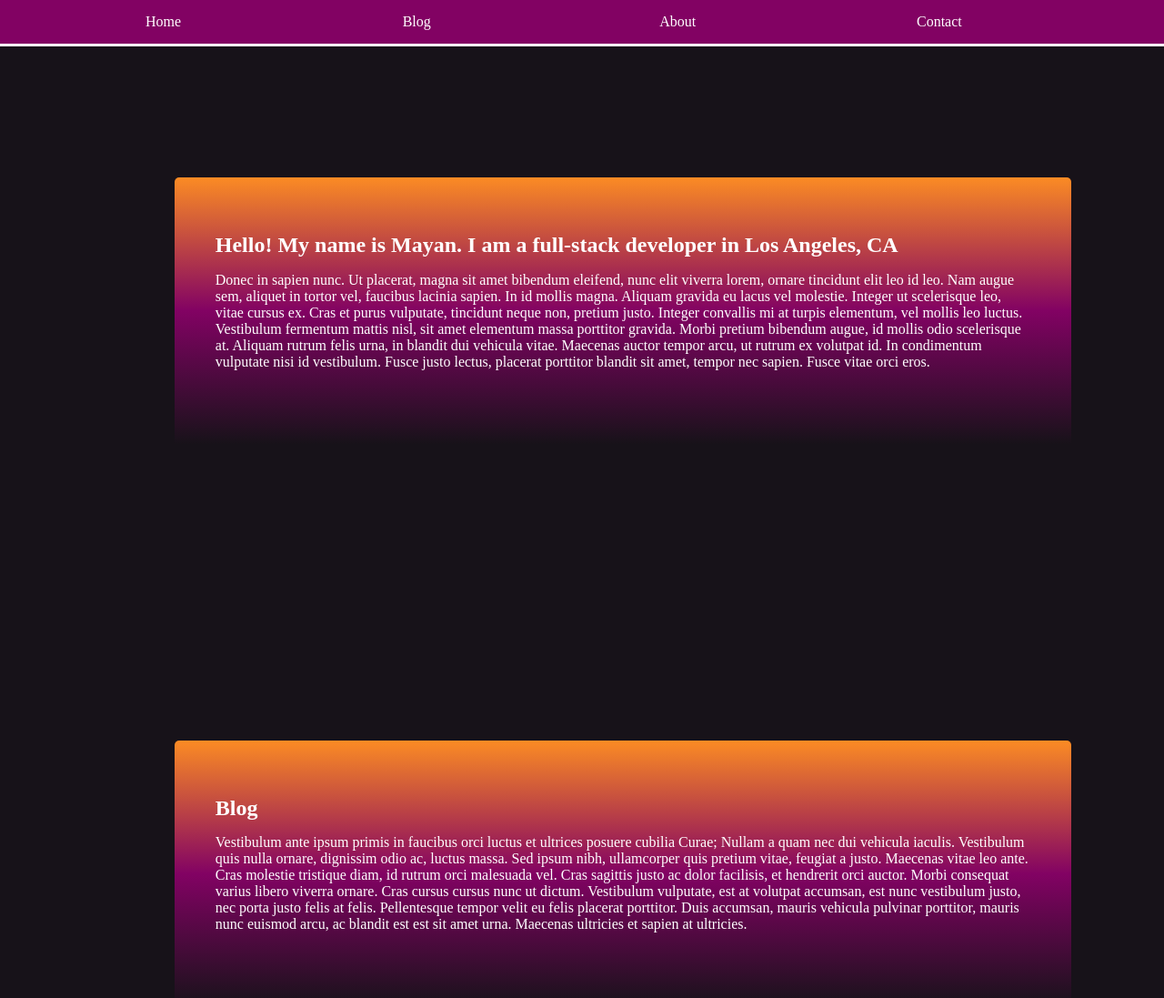
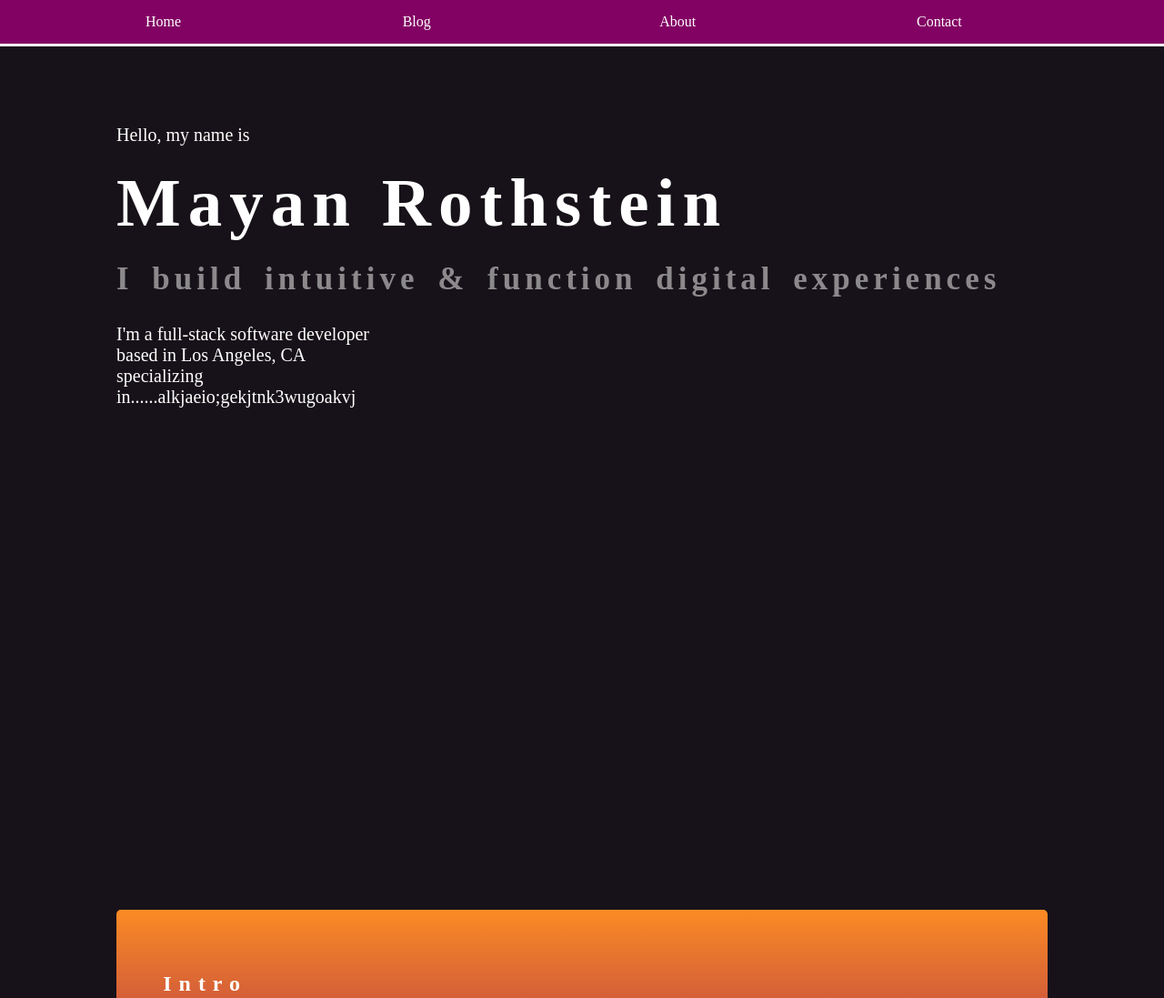
Before and after one commit to Mayanr/portfolio, a Gatsby site: page / in a window 1280 px wide. Shown: the top 1097 px of the page at 91% size. Built offline with nearby package versions, Linux system fonts and the light colour scheme; Gatsby itself is replaced by a stand-in of ours; a web font is replaced by a local one.

Commit message:
header section: some content added and styled

```diff
--- a/src/components/footer.js
+++ b/src/components/footer.js
@@ -4,7 +4,8 @@ import React from "react"
 const Footer = () => {
     return (
         <footer>
-            <p> Created by Mayan Rothstein,  {'\u00A9'} 2019</p>
+            <p>Designed & build by Mayan Rothstein  <br/>
+            {'\u00A9'} 2019</p>
         </footer>
     )
 }
--- a/src/pages/contact.js
+++ b/src/pages/contact.js
@@ -12,7 +12,6 @@ const Contact = () => {
 
             Sed mattis hendrerit libero sodales fermentum. Pellentesque habitant morbi tristique senectus et netus et malesuada fames ac turpis egestas. Morbi pulvinar risus at mauris ornare, quis finibus nisi molestie. Aenean velit nulla, tincidunt id leo ut, lacinia fermentum diam. Nullam luctus auctor consequat. Integer id dignissim ligula, sit amet pulvinar massa. Cras rhoncus magna eget nunc pellentesque venenatis. Phasellus fermentum dolor a nunc gravida porta. Sed vel purus turpis. Sed laoreet nisi tincidunt placerat aliquam.
 
-            Suspendisse potenti. Vestibulum vitae ultricies libero. Nullam sagittis quam ut ex elementum bibendum a vel ex. Class aptent taciti sociosqu ad litora torquent per conubia nostra, per inceptos himenaeos. Nulla facilisi. Fusce commodo enim in commodo condimentum. Donec justo odio, tempor nec condimentum sollicitudin, sagittis eget metus. Vestibulum metus tortor, venenatis eu nibh at, sollicitudin pellentesque enim. Fusce eu sem sagittis, pellentesque tortor in, feugiat massa. Phasellus iaculis feugiat sem, vel fermentum nibh rutrum vel. Pellentesque vel semper dui. Vestibulum euismod hendrerit turpis, quis finibus nunc tristique id. Proin in rutrum ipsum, egestas rutrum ligula. In non euismod metus, quis euismod orci. Quisque vehicula vehicula lorem.
             </p>
         </div>
     )
--- a/src/pages/index.js
+++ b/src/pages/index.js
@@ -15,6 +15,13 @@ class IndexPage extends Component {
     render(){
         return (
             <Layout>
+            <div id="mainTitle">
+                <p>Hello, my name is</p>
+                <h1>Mayan Rothstein</h1>
+                <h2>I build intuitive & function digital experiences</h2>
+                <p>I'm a full-stack software developer based in Los Angeles, CA specializing in......alkjaeio;gekjtnk3wugoakvj</p>
+            </div>
+
             <div id="introsection" className="section" >
                 <div className="innerBox">
                     <Intro />
--- a/src/pages/intro.js
+++ b/src/pages/intro.js
@@ -5,8 +5,9 @@ import { Link } from "gatsby";
 const Intro = () => {
     return (
         <div>
-            <h1>Hello! My name is Mayan. I am a full-stack developer in Los Angeles, CA</h1>
+            <h1>Intro</h1>
             <p>
+            Hello! My name is Mayan. I am a full-stack developer in Los Angeles, CA
             Donec in sapien nunc. Ut placerat, magna sit amet bibendum eleifend, nunc elit viverra lorem, ornare tincidunt elit leo id leo. Nam augue sem, aliquet in tortor vel, faucibus lacinia sapien. In id mollis magna. Aliquam gravida eu lacus vel molestie. Integer ut scelerisque leo, vitae cursus ex. Cras et purus vulputate, tincidunt neque non, pretium justo. Integer convallis mi at turpis elementum, vel mollis leo luctus. Vestibulum fermentum mattis nisl, sit amet elementum massa porttitor gravida. Morbi pretium bibendum augue, id mollis odio scelerisque at. Aliquam rutrum felis urna, in blandit dui vehicula vitae. Maecenas auctor tempor arcu, ut rutrum ex volutpat id. In condimentum vulputate nisi id vestibulum. Fusce justo lectus, placerat porttitor blandit sit amet, tempor nec sapien. Fusce vitae orci eros.
             </p>
             {/* <p> Need a developer? <a href="/contact">Contact Me!</a></p>
--- a/src/styles/index.css
+++ b/src/styles/index.css
@@ -1,3 +1,5 @@
+@import url("https://fonts.googleapis.com/css?family=Federo");
+
 /* formatting accross pages */
 body{
     margin: 0 auto;
@@ -8,7 +10,7 @@ body{
 
 .wrapper {
     margin: 0 auto;
-    max-width: 70%;
+    max-width: 80%;
     padding: 1rem;
 
     display: flex;
@@ -78,17 +80,18 @@ h1 {
     font-weight: 700;
     line-height: 26.4px;
     color: white;
+    letter-spacing: 8px;
 }
 
 .section {
     padding: 5%;
-    margin: 20% 0;
+    margin: 8% 0;
     /* background-color: rgb(228, 175, 228, 0.3); */
     /* background-image: linear-gradient(to bottom , rgb(228, 175, 228, 0.3),rgb(88, 30, 105)); */
     background-image: linear-gradient(to bottom ,#FB8B24, #820263, #171219, #171219);
     border-radius: 5px;
-    width: 100%;
-    min-height: 350px;
+    /* width: 100%; */
+    min-height: 100vh;
 
 }
 
@@ -112,13 +115,44 @@ h1 {
     vertical-align: top;
     font-size: 210%;
     position: relative;
-    top: 15px;
+    top: 30px;
     right: 2%;
     transition: .5s ease;
+    letter-spacing: 1px;
 }
 
+/* header section formatting */
 
-/* .innerBox:hover{
-    background-color: black;
+#mainTitle {
+    position: relative;
+    top: 50px;
+    padding: 5% 0;
+    min-height: 100vh;
+}
 
-} */
+#mainTitle h1{
+    font-size: 75px;
+}
+
+#mainTitle h2 {
+    color: white;
+    opacity: 0.5;
+    font-size: 35px;
+    font-family: Federo;
+    letter-spacing: 5px;
+    word-spacing: 7px;
+}
+
+#mainTitle p{
+    font-size: 20px;
+    max-width: 30%;
+}
+
+/* footer */
+
+footer {
+    font-family: Federo;
+    letter-spacing: 5px;
+    word-spacing: 7px;
+    text-align: center;
+}
```
